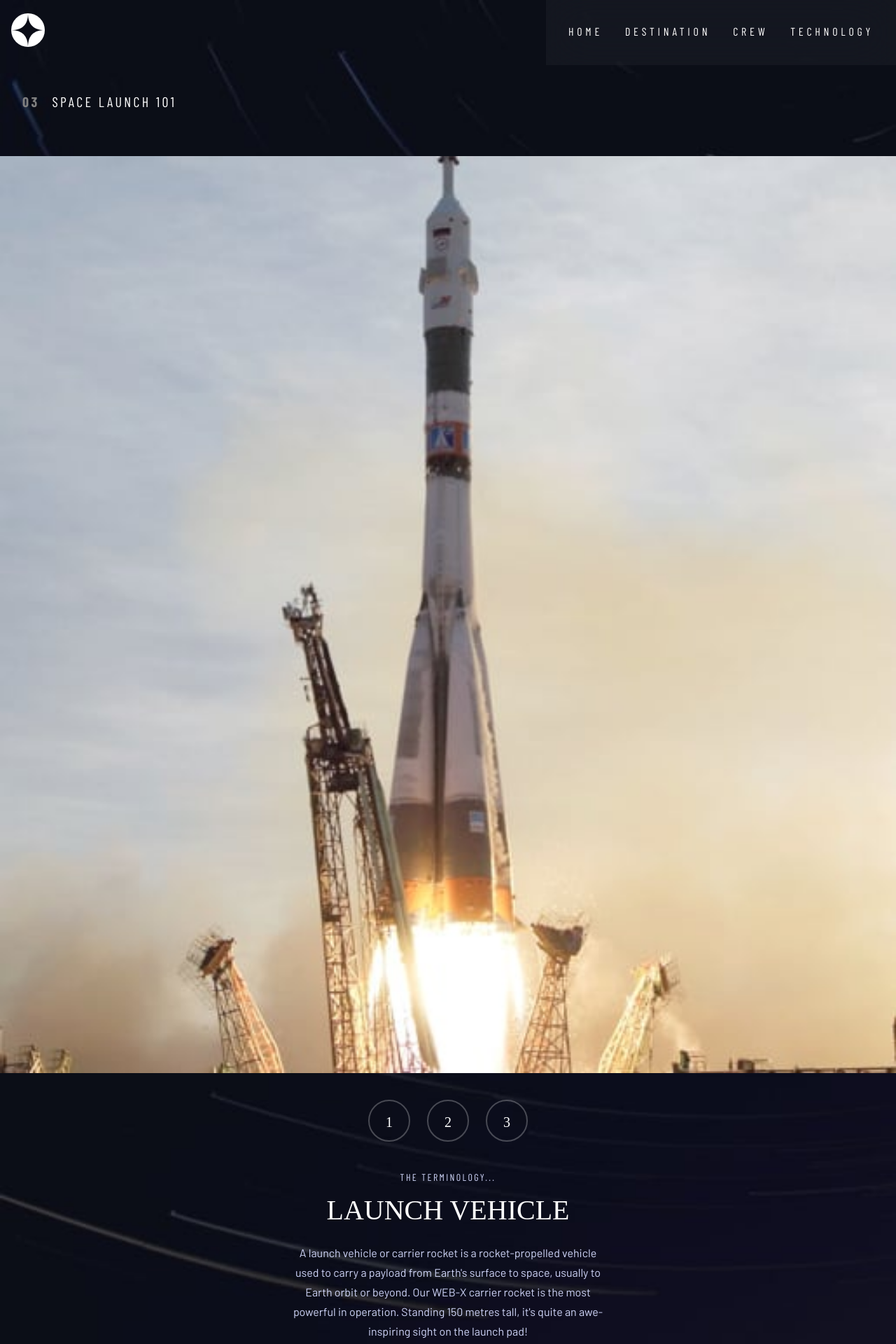
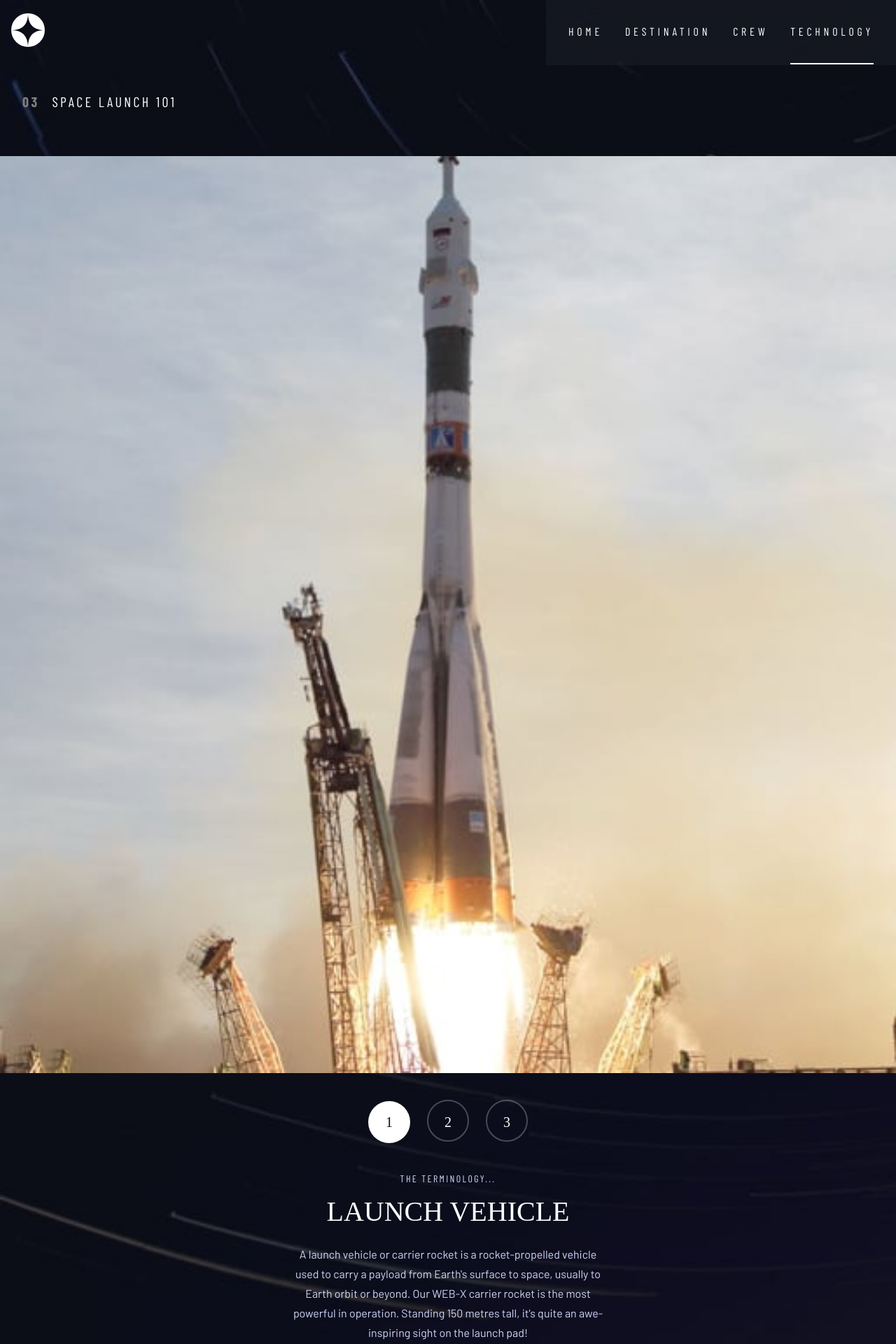
Before and after one commit to cqrlosArch/space-tourism, a React (Create React App) app: page /technology in a window 1280 px wide. Shown: the top 1920 px of the page at 70% size. Built offline with nearby package versions, Linux system fonts and the light colour scheme; a web font is replaced by a local one.

Commit message:
active component completed

```diff
--- a/src/App.js
+++ b/src/App.js
@@ -25,7 +25,7 @@ function App() {
         <Header />
         <main>
           <Routes>
-            <Route index path="/" element={<HomePage />} />
+            <Route index element={<HomePage />} />
             <Route path="destination" element={<DestinationsPage />}>
               <Route index element={<Destination dest={destinations[0]} />} />
               {destinations.map((dest) => (
--- a/src/components/CircleSlider.jsx
+++ b/src/components/CircleSlider.jsx
@@ -8,6 +8,7 @@ const Nav = styled.nav`
 
 const StyledLink = styled(NavLink).attrs(({ className }) => ({
   className: className.isActive ? 'active' : 'inactive',
+  end: true
 }))`
   font-family: 'Bellefair', serif;
   font-size: 16px;
@@ -46,7 +47,7 @@ const CircleSlider = () => {
         <StyledLink
           className={(navData) => navData.isActive}
           aria-current="true"
-          to="/technology/launchvehicle"
+          to="/technology"
         >
           1
         </StyledLink>
--- a/src/components/MiniNavBar.jsx
+++ b/src/components/MiniNavBar.jsx
@@ -6,7 +6,6 @@ const Nav = styled.nav`
   width: 238px;
   height: 28px;
   background-color: transparent;
-
 
   @media ${device.md} {
     width: 285px;
@@ -28,6 +27,7 @@ const LinkContainer = styled.li`
 
 const StyledLink = styled(NavLink).attrs(({ className }) => ({
   className: className.isActive ? 'active' : 'inactive',
+  end: true
 }))`
   color: #fff;
   font-family: 'Barlow Condensed', sans-serif;
@@ -40,9 +40,17 @@ const StyledLink = styled(NavLink).attrs(({ className }) => ({
     border-bottom: 2px solid gray;
   }
 
-  &.active {
+  &.inactive {
+    border-bottom:none;
+  }
+
+  &.active,
+  &.default {
     border-bottom: 2px solid white;
   }
+
+
+
 
   @media ${device.md} {
     height: 34px;
@@ -59,7 +67,7 @@ const MiniNavBar = () => {
           <LinkContainer>
             <StyledLink
               className={(navData) => navData.isActive}
-              to="/destination/moon"
+              to="/destination"
             >
               Moon
             </StyledLink>
--- a/src/components/Navbar.jsx
+++ b/src/components/Navbar.jsx
@@ -8,8 +8,6 @@ const NavbarStyled = styled.nav`
   @media ${device.md} {
     height: 96px;
     width: 500px;
-
-
   }
 `;
 
@@ -41,7 +39,6 @@ const ListStyled = styled.ul`
     align-items: center;
     justify-content: space-around;
     transform: translateX(0);
-
   }
 `;
 
@@ -55,7 +52,10 @@ const ItemStyled = styled.li`
   }
 `;
 
-const LinkStyled = styled(NavLink)`
+const LinkStyled = styled(NavLink).attrs(({ className }) => ({
+  className: className.isActive ? 'active' : 'inactive',
+  end: true
+}))`
   text-decoration: none;
   color: var(--white);
   font-family: var(--barlowCondensed);
@@ -70,6 +70,17 @@ const LinkStyled = styled(NavLink)`
       display: none;
     }
   }
+
+  @media ${device.xl} {
+    font-size: 16px;
+    padding: 36px 0;
+    &:hover {
+      border-bottom: 2px solid gray;
+    }
+    &.active {
+      border-bottom: 2px solid white;
+    }
+  }
 `;
 
 const Navbar = ({ open }) => {
@@ -77,41 +88,27 @@ const Navbar = ({ open }) => {
     <NavbarStyled>
       <ListStyled open={open}>
         <ItemStyled>
-          <LinkStyled
-            to="/"
-            className={({ isActive }) =>
-              'nav-link' + (isActive ? ' activated' : '')
-            }
-          >
+          <LinkStyled to="/" className={(navData) => navData.isActive}>
             <span>00</span>Home
           </LinkStyled>
         </ItemStyled>
         <ItemStyled>
           <LinkStyled
             to="/destination"
-            className={({ isActive }) =>
-              'nav-link' + (isActive ? ' activated' : '')
-            }
+            className={(navData) => navData.isActive}
           >
             <span>01</span>Destination
           </LinkStyled>
         </ItemStyled>
         <ItemStyled>
-          <LinkStyled
-            to="/crew"
-            className={({ isActive }) =>
-              'nav-link' + (isActive ? ' activated' : '')
-            }
-          >
+          <LinkStyled to="/crew" className={(navData) => navData.isActive}>
             <span>02</span>Crew
           </LinkStyled>
         </ItemStyled>
         <ItemStyled>
           <LinkStyled
             to="/technology"
-            className={({ isActive }) =>
-              'nav-link' + (isActive ? ' activated' : '')
-            }
+            className={(navData) => navData.isActive}
           >
             <span>03</span>Technology
           </LinkStyled>
--- a/src/components/Slider.jsx
+++ b/src/components/Slider.jsx
@@ -8,6 +8,7 @@ const Nav = styled.nav`
 
 const StyledLink = styled(NavLink).attrs(({ className }) => ({
   className: className.isActive ? 'active' : 'inactive',
+  end: true
 }))`
   cursor: pointer;
   height: 10px;
@@ -35,7 +36,7 @@ const Slider = () => {
     <>
       <Nav>
         <StyledLink
-          to="/crew/douglashurley"
+          to="/crew"
           className={(navData) => navData.isActive}
         />
         <StyledLink
```
Lines whose indentation alone changed are shown as unchanged.
